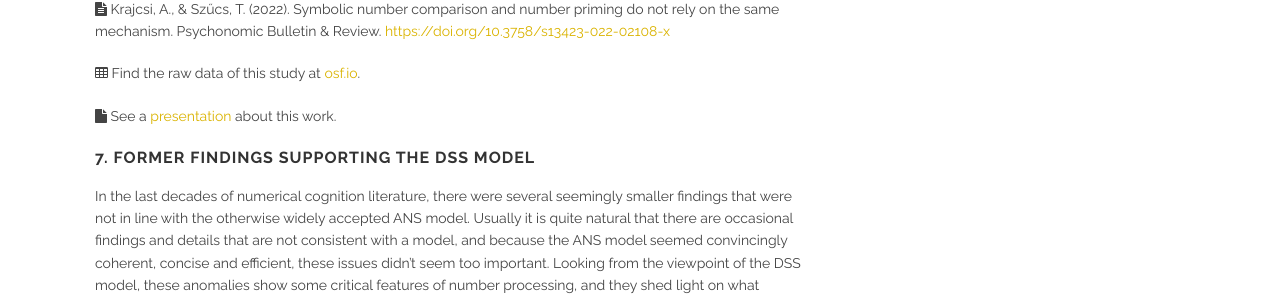
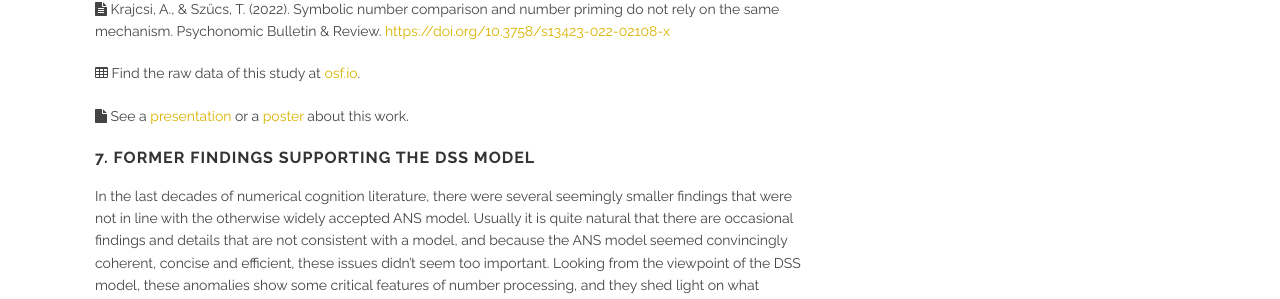
Before and after one commit to theNumberWorks/numberworks_website, a Jekyll site: the page built from discrete_semantic_system.md, in a window 1280 px wide and 900 px high, scrolled down 3919 px. Shown: the part 312-611 px from the top of the window. Built offline with Jekyll 4.4.1, drawn with Linux system fonts in a browser that asks for light colours.

Commit message:
Update discrete_semantic_system.md

```diff
--- a/discrete_semantic_system.md
+++ b/discrete_semantic_system.md
@@ -94,7 +94,7 @@ The ANS model assumes that both the comparison distance effect (CDE) and the pri
 
 <i class='fa fa-table'></i> Find the raw data of this study at [osf.io](https://osf.io/bs94q/).
 
-<i class='fa fa-file'></i> See a [presentation](https://docs.google.com/presentation/d/1CbvNlfSTV6ATI5CKJMsOXghfKr3lqkoL61lrgTqQTD0/edit?usp=sharing) about this work.
+<i class='fa fa-file'></i> See a [presentation](https://docs.google.com/presentation/d/1CbvNlfSTV6ATI5CKJMsOXghfKr3lqkoL61lrgTqQTD0/edit?usp=sharing) or a [poster](https://drive.google.com/uc?export=download&id=1lSj6IaWz3bpLxYCD2gyBSXwNIVohBMON) about this work.
 
 ### 7. Former findings supporting the DSS model
 In the last decades of numerical cognition literature, there were several seemingly smaller findings that were not in line with the otherwise widely accepted ANS model. Usually it is quite natural that there are occasional findings and details that are not consistent with a model, and because the ANS model seemed convincingly coherent, concise and efficient, these issues didn’t seem too important. Looking from the viewpoint of the DSS model, these anomalies show some critical features of number processing, and they shed light on what alternative number representation should be proposed.
```
